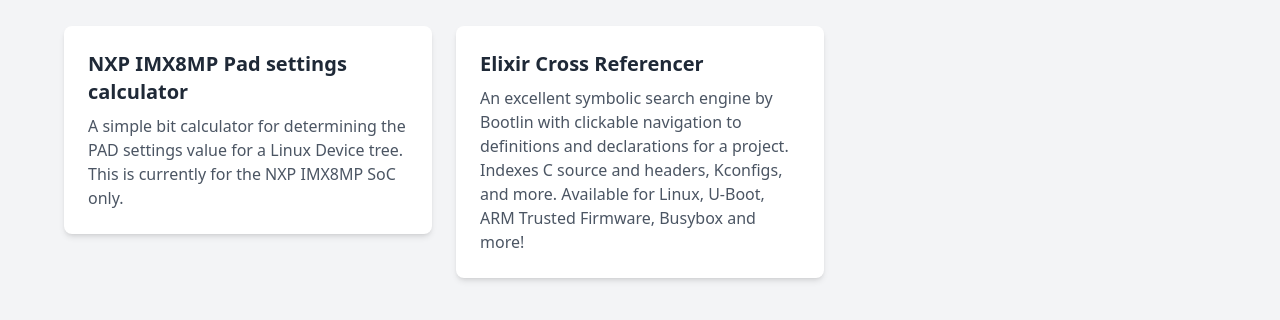
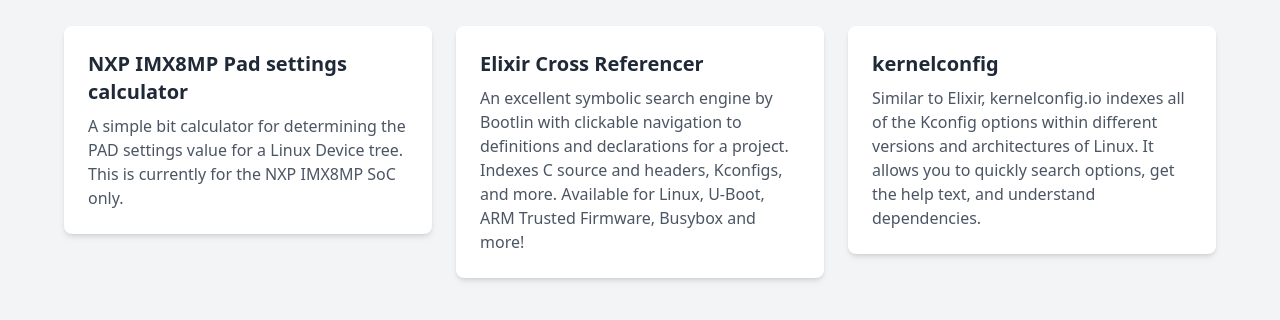
Before and after one commit to CriticalShift/linux-tools, a plain HTML site: page web_tools/index.html in a window 1280 px wide. Shown: the part 78-398 px from the top of the page. Drawn offline with nearby package versions, Linux system fonts and the light colour scheme.

Commit message:
Add kernelconfig.io to list of tools

```diff
--- a/web_tools/index.html
+++ b/web_tools/index.html
@@ -29,6 +29,16 @@
                 </div>
             </a>
 
+            <a href="https://kernelconfig.io/" class="block">
+                <div class="bg-white rounded-lg shadow-md hover:shadow-xl transition-shadow duration-300 p-6">
+                    <h2 class="text-xl font-semibold text-gray-800 mb-2">kernelconfig</h2>
+                    <p class="text-gray-600">
+                        Similar to Elixir, kernelconfig.io indexes all of the Kconfig options within different versions
+                        and architectures of Linux. It allows you to quickly search options, get the help text, and
+                        understand dependencies.
+                    </p>
+                </div>
+            </a>
         </div>
     </div>
 </body>
```
